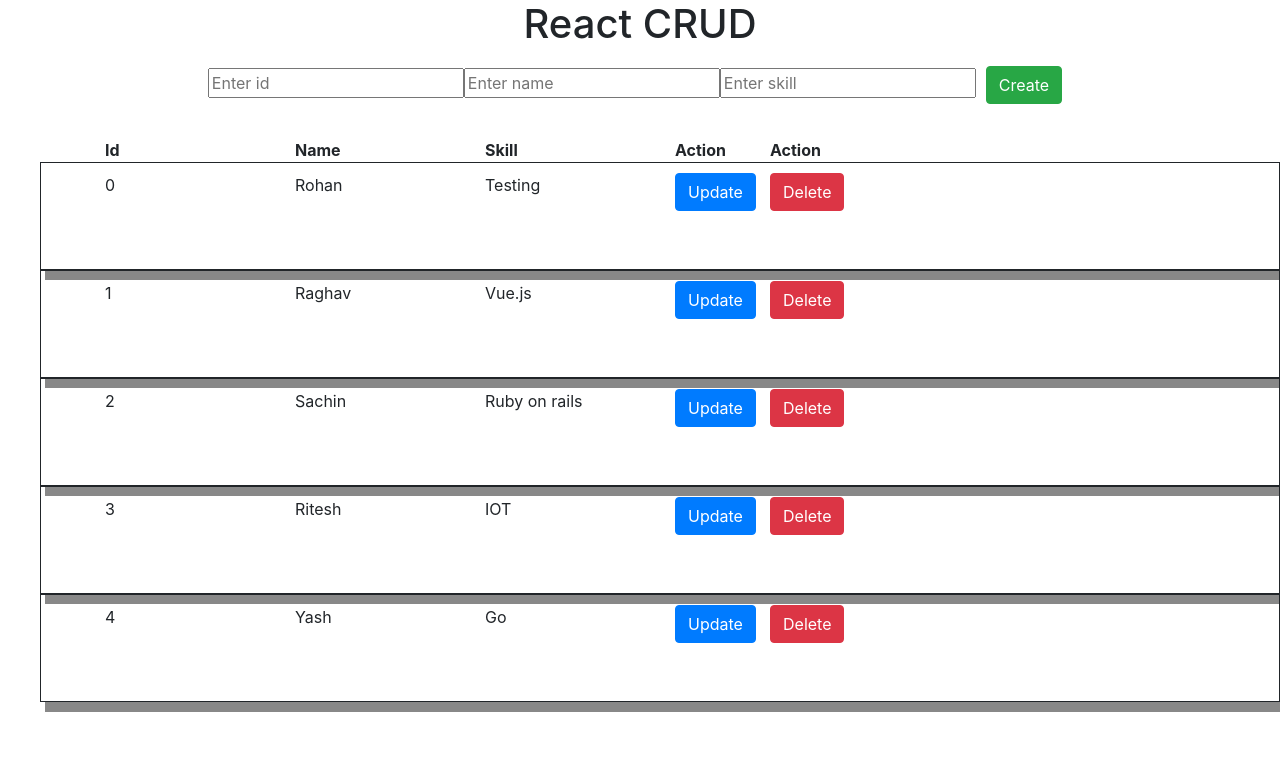
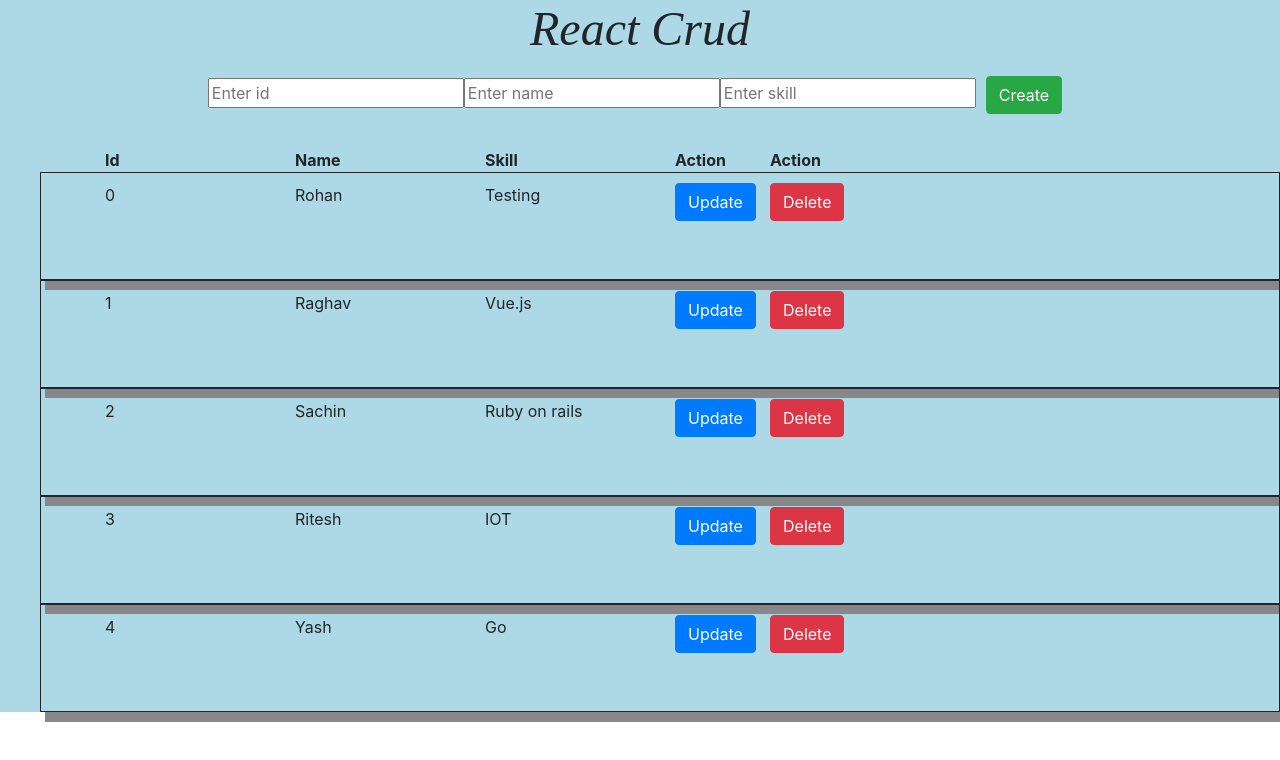
Before and after one commit to rahul2412/React-CRUD, a React (Create React App) app: page / in a window 1280 px wide. Shown: the top 760 px of the page. Built offline with nearby package versions, Linux system fonts and the light colour scheme.

Commit message:
Add files via upload

```diff
--- a/src/App.js
+++ b/src/App.js
@@ -1,12 +1,13 @@
 import React from 'react';
 import Data from './data';
+
 
 
 function App()
  {
   return (
-    <div>
-   <h1 style={{textAlign:"center"}}> React CRUD </h1>
+    <div style={{backgroundColor:"lightBlue"}}>
+   <h1 style={{fontFamily:"Serif",fontStyle:"italic",fontSize:"48px",textAlign:"center"}}> React Crud</h1>
    <Data/>
   </div>);
 }
```
